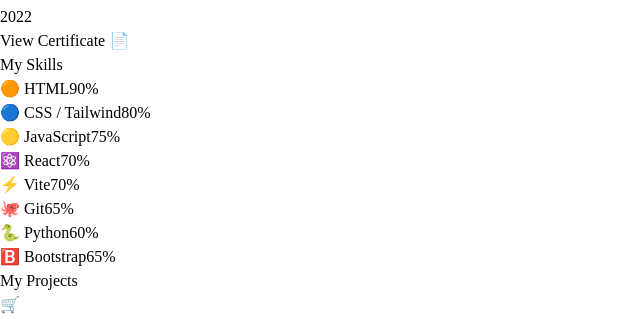
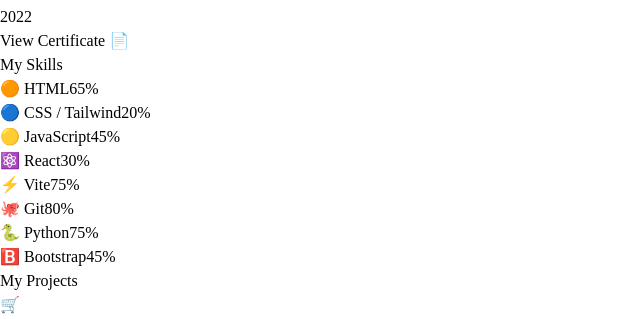
Before and after one commit to gaDODOBIRD1003/Personal-Profile-Page, a React (Vite) app: page / in a window 1280 px wide. Shown: the part 2962-3281 px from the top of the page, without its empty margins (0-640 px from the left). Built offline with nearby package versions, Linux system fonts and the light colour scheme.

Commit message:
changed skill levels

```diff
--- a/src/components/Skills.jsx
+++ b/src/components/Skills.jsx
@@ -1,12 +1,12 @@
 const skills = [
-  { name: "HTML", emoji: "🟠", level: 90, color: "bg-orange-500" },
-  { name: "CSS / Tailwind", emoji: "🔵", level: 80, color: "bg-sky-400" },
-  { name: "JavaScript", emoji: "🟡", level: 75, color: "bg-yellow-400" },
-  { name: "React", emoji: "⚛️", level: 70, color: "bg-cyan-400" },
-  { name: "Vite", emoji: "⚡", level: 70, color: "bg-purple-500" },
-  { name: "Git", emoji: "🐙", level: 65, color: "bg-red-500" },
-  { name: "Python", emoji: "🐍", level: 60, color: "bg-green-500" },
-  { name: "Bootstrap", emoji: "🅱️", level: 65, color: "bg-indigo-500" },
+  { name: "HTML", emoji: "🟠", level: 65, color: "bg-orange-500" },
+  { name: "CSS / Tailwind", emoji: "🔵", level: 20, color: "bg-sky-400" },
+  { name: "JavaScript", emoji: "🟡", level: 45, color: "bg-yellow-400" },
+  { name: "React", emoji: "⚛️", level: 30, color: "bg-cyan-400" },
+  { name: "Vite", emoji: "⚡", level: 75, color: "bg-purple-500" },
+  { name: "Git", emoji: "🐙", level: 80, color: "bg-red-500" },
+  { name: "Python", emoji: "🐍", level: 75, color: "bg-green-500" },
+  { name: "Bootstrap", emoji: "🅱️", level: 45, color: "bg-indigo-500" },
 ];
 
 function Skills() {
--- a/vite.config.js
+++ b/vite.config.js
@@ -5,5 +5,5 @@
 // https://vite.dev/config/
 export default defineConfig({
   plugins: [react(), tailwindcss()],
-  base: "/Profile-Page/",
+  base: "/Personal-Profile-Page/",
 })
```
